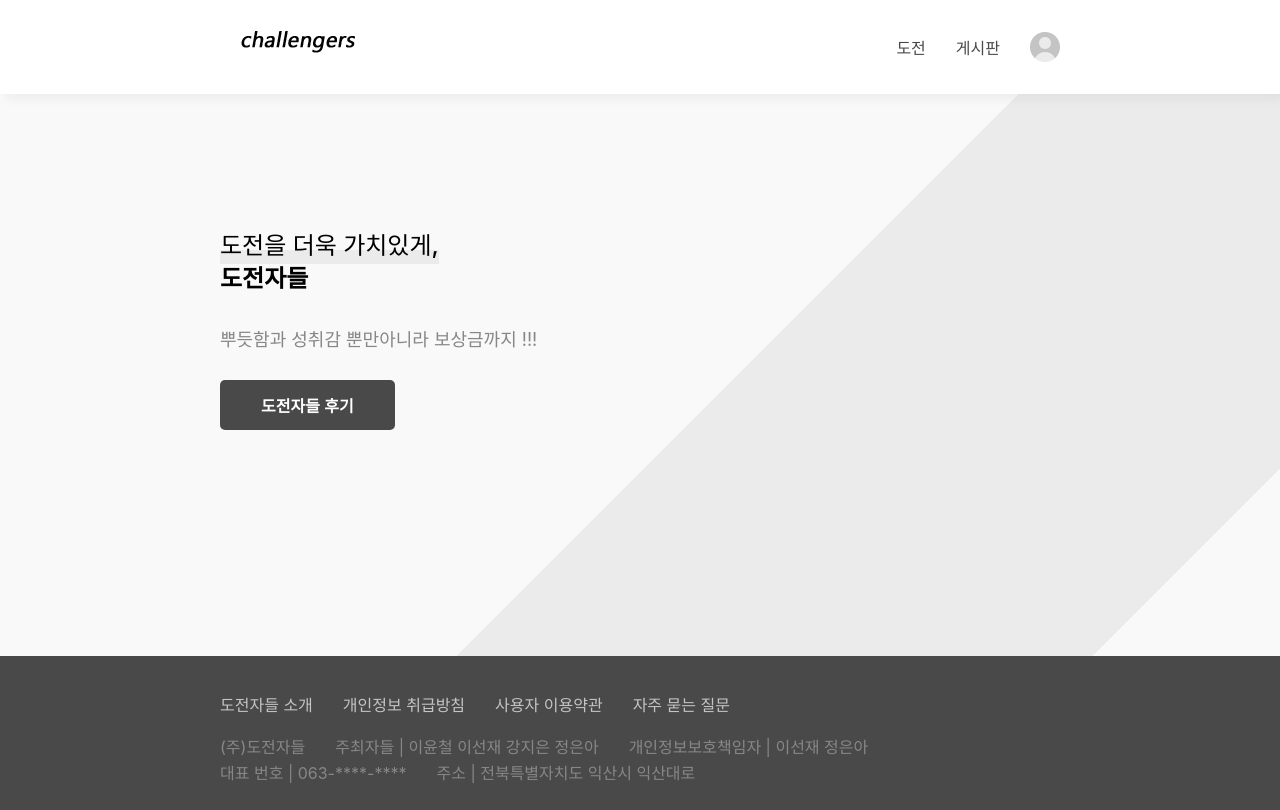
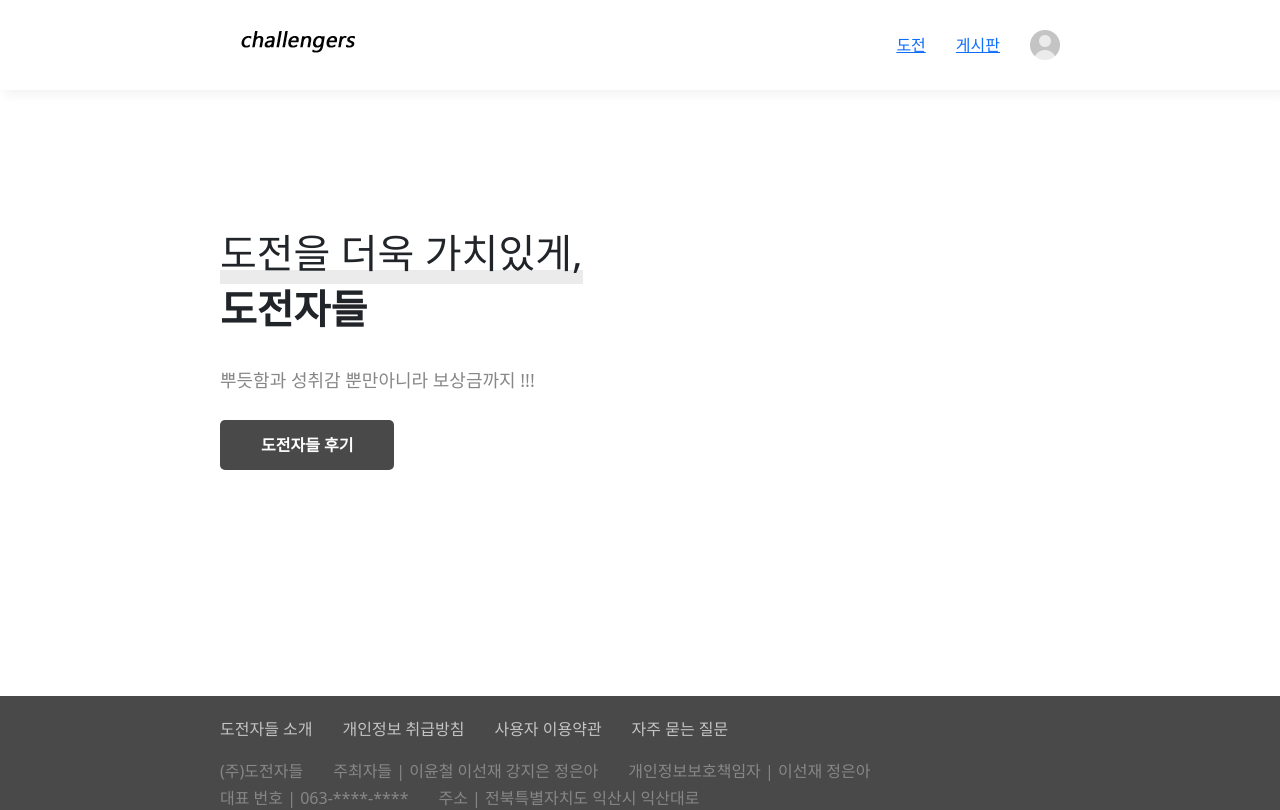
Before and after one commit to euneff/ch-jieun, a React (Create React App) app: page / in a window 1280 px wide. Shown: the top 810 px of the page. Built offline with nearby package versions, Linux system fonts and the light colour scheme; data requests are answered from the project's data file.

Commit message:
변경없는 푸시

```diff
--- a/db.json
+++ b/db.json
@@ -43,16 +43,10 @@
       "author": "Anonymous"
     },
     {
-      "id": "0786",
-      "title": "ㅇㄹ",
-      "content": "ㅇㄹ",
-      "author": "고구마"
-    },
-    {
-      "id": "8e7a",
-      "title": "ㅌ",
-      "content": "ㅌ",
-      "author": "고구마"
+      "title": "ㅌewqfewqfqwefwqf",
+      "content": "ㅌwqewqeq",
+      "author": "고구마",
+      "id": "8e7a"
     },
     {
       "id": "e8a3",
--- a/package.json
+++ b/package.json
@@ -7,8 +7,10 @@
     "@testing-library/react": "^13.4.0",
     "@testing-library/user-event": "^13.5.0",
     "axios": "^1.7.7",
+    "bootstrap": "^5.3.3",
     "classnames": "^2.5.1",
     "react": "^18.3.1",
+    "react-bootstrap": "^2.10.5",
     "react-dom": "^18.3.1",
     "react-icons": "^5.3.0",
     "react-router-dom": "^6.27.0",
--- a/src/App.js
+++ b/src/App.js
@@ -1,4 +1,3 @@
-// App.js
 import React, { useState, useEffect } from 'react';
 import axios from 'axios';
 import { BrowserRouter, Route, Routes } from 'react-router-dom';
@@ -28,22 +27,14 @@ import HelpPost from "./pages/HelpPost";
 import Review from "./pages/Review";
 
 function App() {
-    const [userName, setUserName] = useState('');
-    const [isLoggedIn, setIsLoggedIn] = useState(false);
-    const [parsed, setParsed] = useState(null);
-    const [courses, setCourses] = useState([]); // courses 데이터를 위한 상태 추가
+    // 초기값을 localStorage에서 직접 가져와 설정
+    const [userName, setUserName] = useState(() => JSON.parse(localStorage.getItem('user'))?.name || '');
+    const [isLoggedIn, setIsLoggedIn] = useState(() => localStorage.getItem("isLoggedIn") === "true");
+    const [parsed, setParsed] = useState(() => JSON.parse(localStorage.getItem('user')));
+    const [courses, setCourses] = useState([]);
 
+    // useEffect는 필요한 데이터를 가져오는 데만 사용
     useEffect(() => {
-        const storedUser = localStorage.getItem("user");
-        const storedIsLoggedIn = localStorage.getItem("isLoggedIn") === "true";
-
-        if (storedUser && storedIsLoggedIn) {
-            const user = JSON.parse(storedUser);
-            setParsed(user);
-            setUserName(user.name);
-            setIsLoggedIn(true);
-        }
-
         const fetchCourses = async () => {
             try {
                 const response = await axios.get('http://localhost:5000/course');
@@ -102,8 +93,6 @@ function App() {
                         <Route path="infoEdit" element={<InfoEdit />}/>
                         <Route path="helpCenter" element={<HelpCenter />} />
                         <Route path="helpPost" element={<HelpPost />} />
-
-
                     </Route>
 
                     {/* 종료된 도전 페이지 라우트 추가 */}
--- a/src/index.js
+++ b/src/index.js
@@ -3,6 +3,7 @@ import ReactDOM from 'react-dom/client';
 import './index.css';
 import App from './App';
 import reportWebVitals from './reportWebVitals';
+import 'bootstrap/dist/css/bootstrap.min.css';
 
 const root = ReactDOM.createRoot(document.getElementById('root'));
 root.render(
--- a/src/pages/HelpCenter.js
+++ b/src/pages/HelpCenter.js
@@ -43,7 +43,7 @@ const MessageBoard = () => {
       {messages.map((message) => (
         <Message key={message.id} message={message} />
       ))}
-      <button onClick={() => setIsFormVisible(!isFormVisible)} style={{ marginTop: "10px" }}>
+      <button onClick={() => navigate('/helpPost')} style={{ marginTop: "10px" }}>
         문의 작성
       </button>
       {isFormVisible && <MessageForm onAddMessage={addMessage} />}
--- a/src/pages/InfoEdit.js
+++ b/src/pages/InfoEdit.js
@@ -1,5 +1,6 @@
 import React, { useState, useEffect } from 'react';
 import axios from 'axios';
+import { useNavigate } from 'react-router-dom';
 import './InfoEdit.css';
 
 const InfoEdit = () => {
@@ -15,6 +16,7 @@ const InfoEdit = () => {
   const [file, setFile] = useState(null);
   const storedUser = JSON.parse(localStorage.getItem('user')); // 로그인된 사용자 정보
   const userId = storedUser?.id; // user 객체의 id 값 사용
+  const navigate = useNavigate(); // navigate 함수 생성
 
   const handleInputChange = (e) => {
     const { name, value } = e.target;
@@ -61,6 +63,7 @@ const InfoEdit = () => {
         image: userInfo.image
       });
       alert('정보가 수정되었습니다.');
+      navigate('/mypage'); // 정보 수정 완료 후 마이페이지로 이동
     } catch (error) {
       console.error('Error updating user info:', error);
       alert('정보 수정에 실패했습니다.');
```
Also changed, not shown: 1 other file (tests, documents, lock files or other folders).
